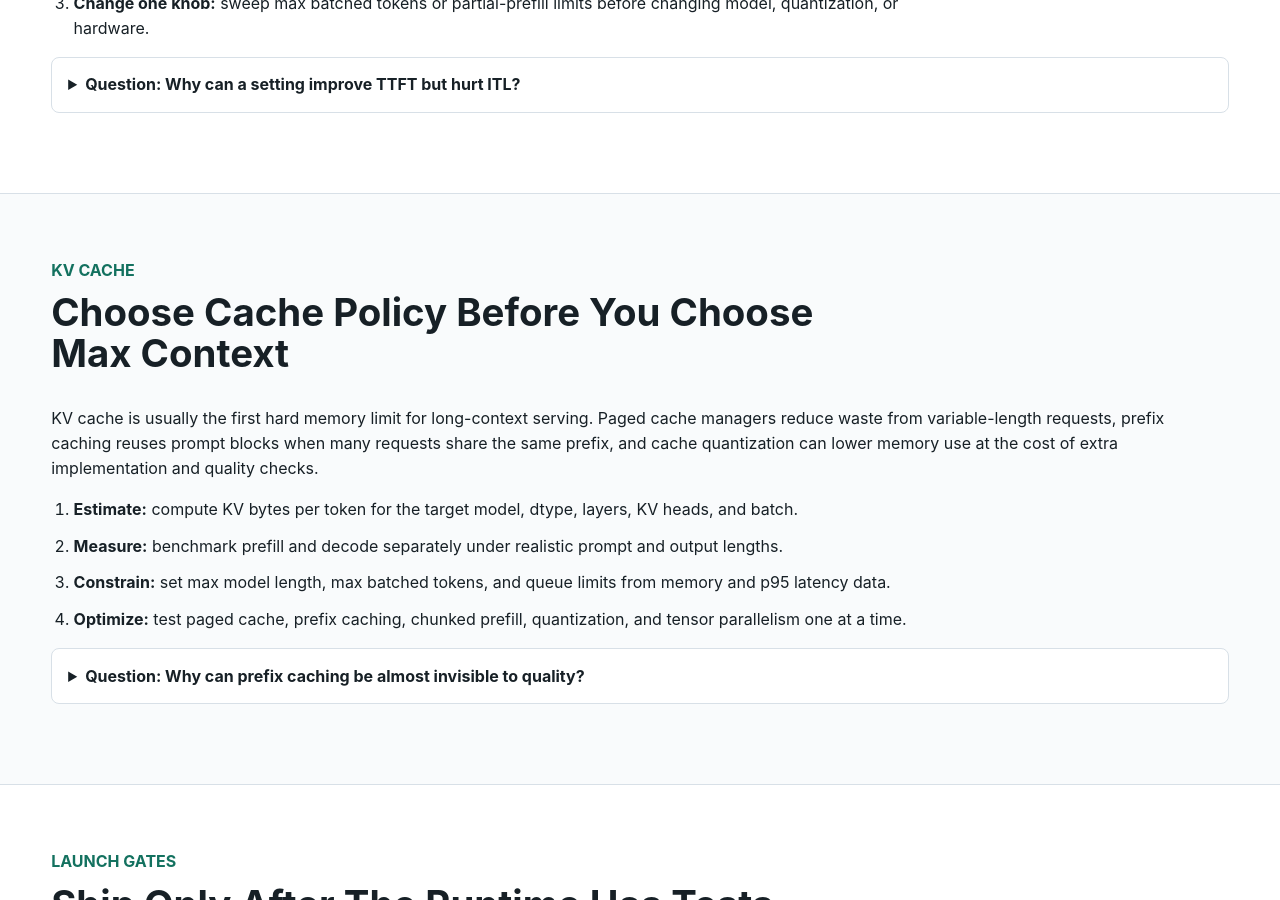
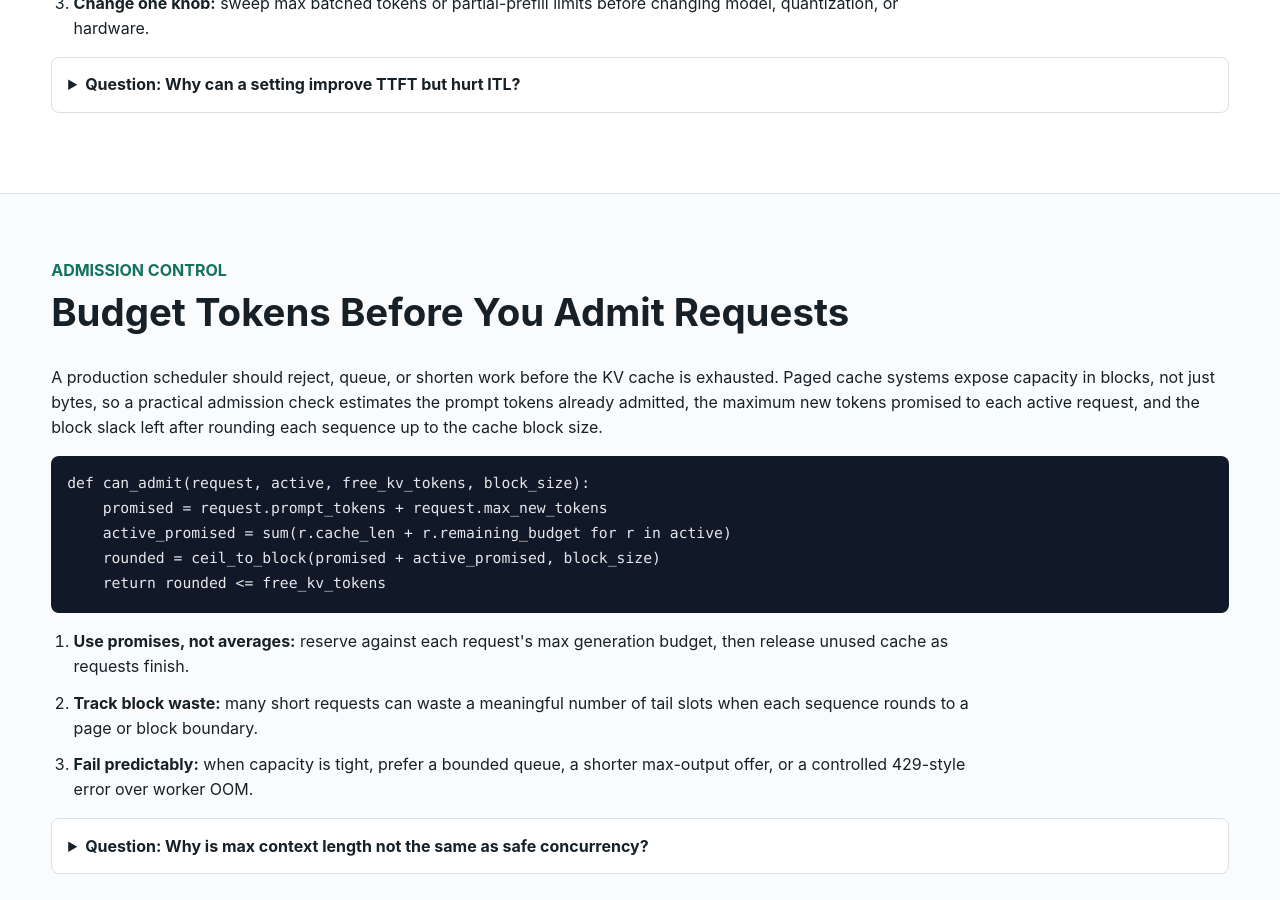
Before and after one commit to kennethli319/kennethli319.github.io, a Jekyll site: the page llm-ml-course/lessons/production-serving.html, which Jekyll copies as it is, in a window 1280 px wide and 900 px high, scrolled down 1327 px. Built offline with Jekyll 4.4.1, drawn with Linux system fonts in a browser that asks for light colours; some of the changed text lies outside the part shown.

Commit message:
Sync serving admission drill

```diff
--- a/llm-ml-course/lessons/production-serving.html
+++ b/llm-ml-course/lessons/production-serving.html
@@ -11,6 +11,7 @@
     <nav>
       <a href="../index.html">Course Home</a>
       <a href="#scheduler">Scheduler</a>
+      <a href="#admission">Admission</a>
       <a href="#cache-policy">Cache Policy</a>
       <a href="#launch">Launch Gates</a>
     </nav>
@@ -65,6 +66,35 @@
       </details>
     </section>
 
+    <section id="admission" class="band">
+      <div class="section-head">
+        <p class="eyebrow">Admission Control</p>
+        <h2>Budget Tokens Before You Admit Requests</h2>
+      </div>
+      <p>
+        A production scheduler should reject, queue, or shorten work before the
+        KV cache is exhausted. Paged cache systems expose capacity in blocks,
+        not just bytes, so a practical admission check estimates the prompt
+        tokens already admitted, the maximum new tokens promised to each active
+        request, and the block slack left after rounding each sequence up to
+        the cache block size.
+      </p>
+      <pre><code>def can_admit(request, active, free_kv_tokens, block_size):
+    promised = request.prompt_tokens + request.max_new_tokens
+    active_promised = sum(r.cache_len + r.remaining_budget for r in active)
+    rounded = ceil_to_block(promised + active_promised, block_size)
+    return rounded <= free_kv_tokens</code></pre>
+      <ol class="steps">
+        <li><strong>Use promises, not averages:</strong> reserve against each request's max generation budget, then release unused cache as requests finish.</li>
+        <li><strong>Track block waste:</strong> many short requests can waste a meaningful number of tail slots when each sequence rounds to a page or block boundary.</li>
+        <li><strong>Fail predictably:</strong> when capacity is tight, prefer a bounded queue, a shorter max-output offer, or a controlled 429-style error over worker OOM.</li>
+      </ol>
+      <details class="qa">
+        <summary>Question: Why is max context length not the same as safe concurrency?</summary>
+        <p>Max context length describes one sequence limit. Safe concurrency depends on the sum of active prompt tokens, generated tokens, promised future tokens, cache block rounding, dtype, layers, KV heads, and GPU memory left for non-cache work.</p>
+      </details>
+    </section>
+
     <section id="cache-policy" class="band">
       <div class="section-head">
         <p class="eyebrow">KV Cache</p>
@@ -110,10 +140,12 @@
       <p>
         Sources:
         <a href="https://docs.vllm.ai/">vLLM documentation</a>,
+        <a href="https://docs.vllm.ai/en/stable/configuration/optimization/">vLLM optimization and chunked prefill</a>,
         <a href="https://docs.vllm.ai/en/v0.4.2/models/performance.html">vLLM performance and chunked prefill tuning</a>,
         <a href="https://docs.vllm.ai/en/stable/design/prefix_caching/">vLLM prefix caching design</a>,
         <a href="https://nvidia.github.io/TensorRT-LLM/">TensorRT-LLM documentation</a>,
         <a href="https://nvidia.github.io/TensorRT-LLM/overview.html">TensorRT-LLM overview</a>,
+        <a href="https://github.com/NVIDIA/TensorRT-LLM/blob/main/docs/source/legacy/advanced/gpt-attention.md">TensorRT-LLM paged KV cache notes</a>,
         <a href="https://huggingface.co/docs/transformers/en/kv_cache">Hugging Face cache strategies</a>.
       </p>
     </section>
```
Also changed, not shown: llm-ml-course/README.md (+3 -1 lines).
